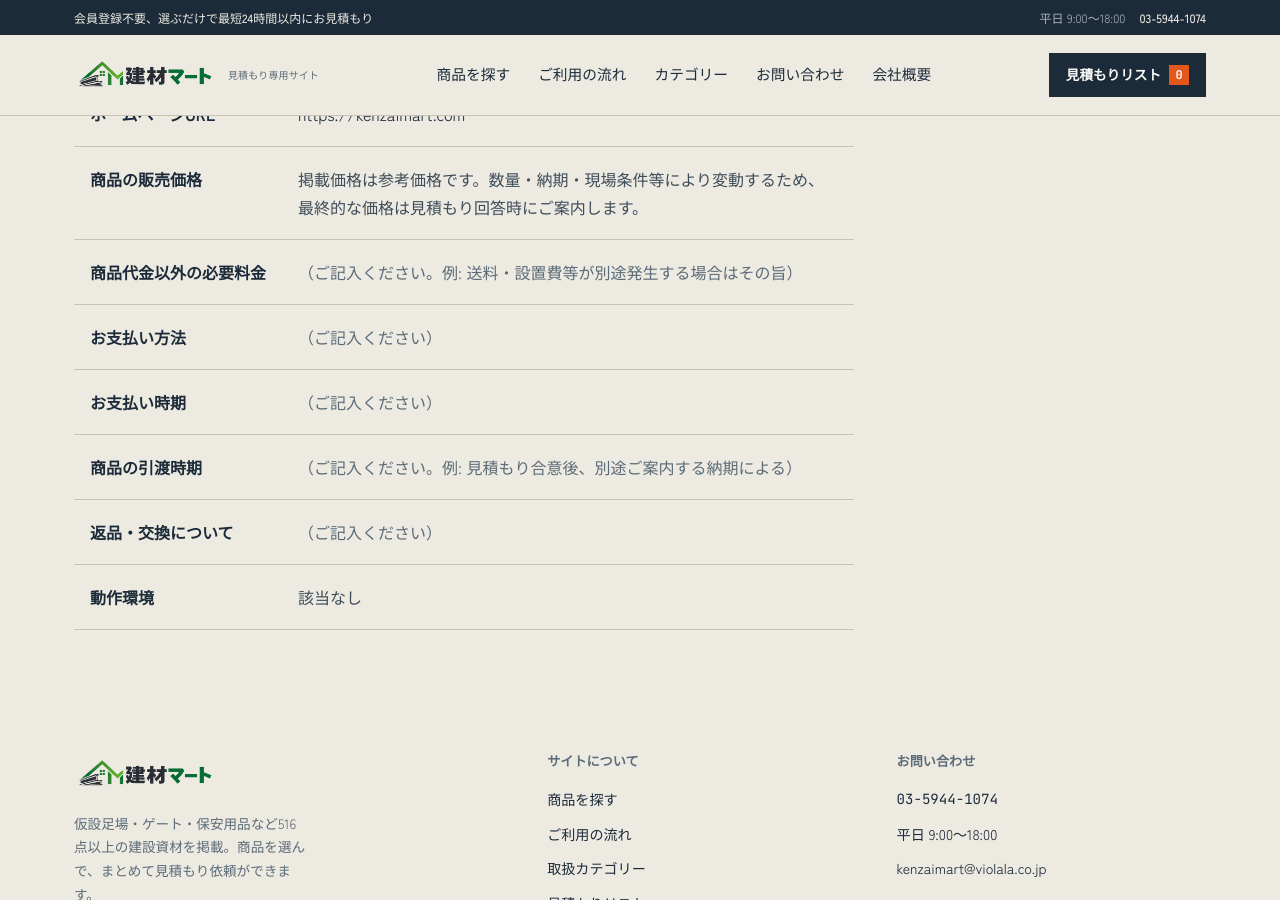
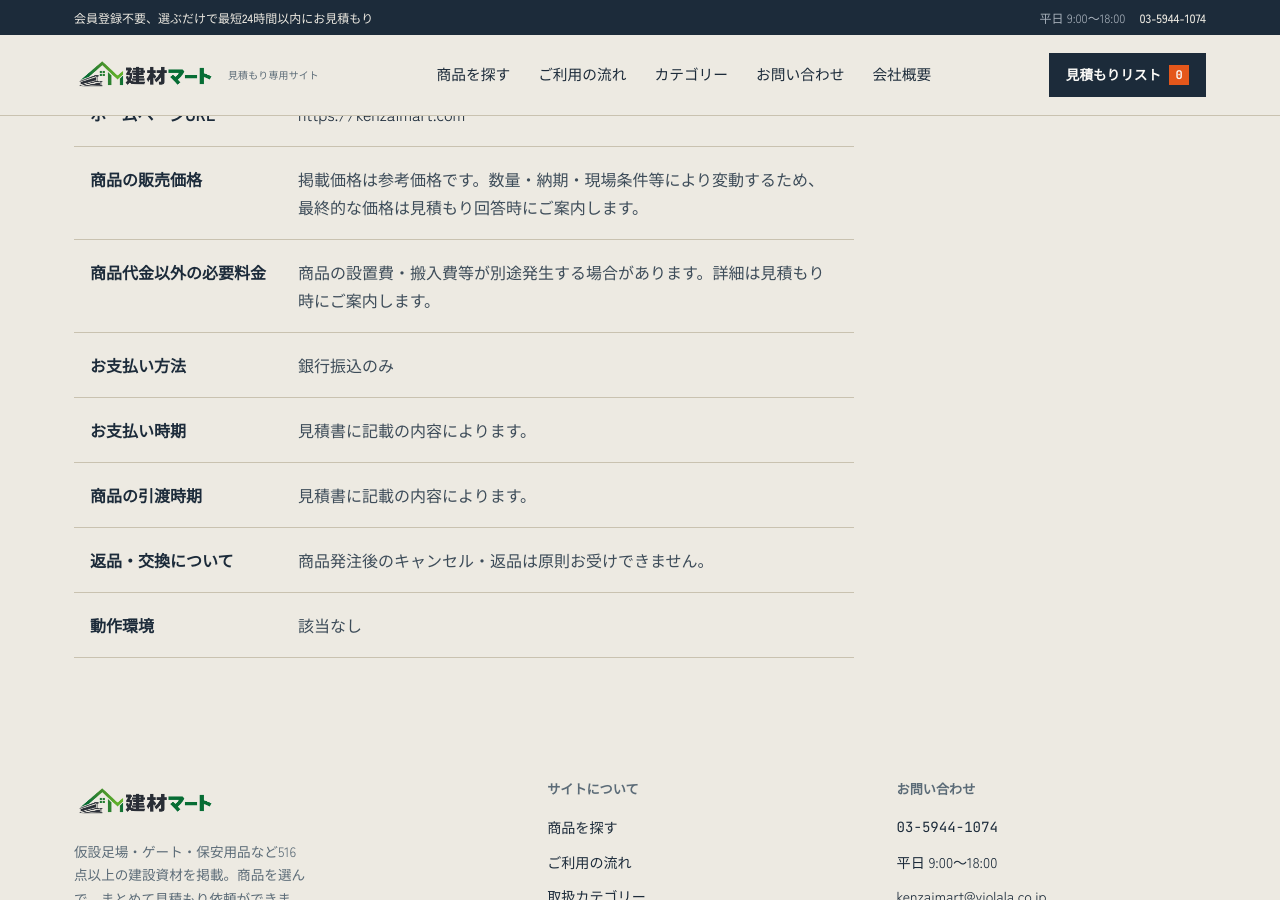
Before and after one commit to violalainc/kenzaimart, a Jekyll site: the page built from legal/index.html, in a window 1280 px wide and 900 px high, scrolled down 707 px. Built offline with Jekyll 4.4.1, drawn with Linux system fonts in a browser that asks for light colours.

Commit message:
特定商取引法ページの未確定項目を記入
商品代金以外の必要料金・お支払い方法・お支払い時期・商品の引渡時期・
返品交換について、の5項目を確定内容で記入し「（ご記入ください）」の
プレースホルダーとis-tbdスタイルを解消。動作環境の「該当なし」は
変更なし。

ビルド後、生成HTMLに「ご記入ください」の文字列が残っていないことを
確認し、デスクトップ・モバイルでスクリーンショット確認済み。

Co-Authored-By: Claude Sonnet 5 <noreply@anthropic.com>
Claude-Session: https://claude.ai/code/session_01QrZbaqAgXVzhNDzDbid7SC

```diff
--- a/legal/index.html
+++ b/legal/index.html
@@ -86,23 +86,23 @@ permalink: /tokushoho/
         </tr>
         <tr>
           <th scope="row">商品代金以外の必要料金</th>
-          <td class="is-tbd">（ご記入ください。例: 送料・設置費等が別途発生する場合はその旨）</td>
+          <td>商品の設置費・搬入費等が別途発生する場合があります。詳細は見積もり時にご案内します。</td>
         </tr>
         <tr>
           <th scope="row">お支払い方法</th>
-          <td class="is-tbd">（ご記入ください）</td>
+          <td>銀行振込のみ</td>
         </tr>
         <tr>
           <th scope="row">お支払い時期</th>
-          <td class="is-tbd">（ご記入ください）</td>
+          <td>見積書に記載の内容によります。</td>
         </tr>
         <tr>
           <th scope="row">商品の引渡時期</th>
-          <td class="is-tbd">（ご記入ください。例: 見積もり合意後、別途ご案内する納期による）</td>
+          <td>見積書に記載の内容によります。</td>
         </tr>
         <tr>
           <th scope="row">返品・交換について</th>
-          <td class="is-tbd">（ご記入ください）</td>
+          <td>商品発注後のキャンセル・返品は原則お受けできません。</td>
         </tr>
         <tr>
           <th scope="row">動作環境</th>
```
